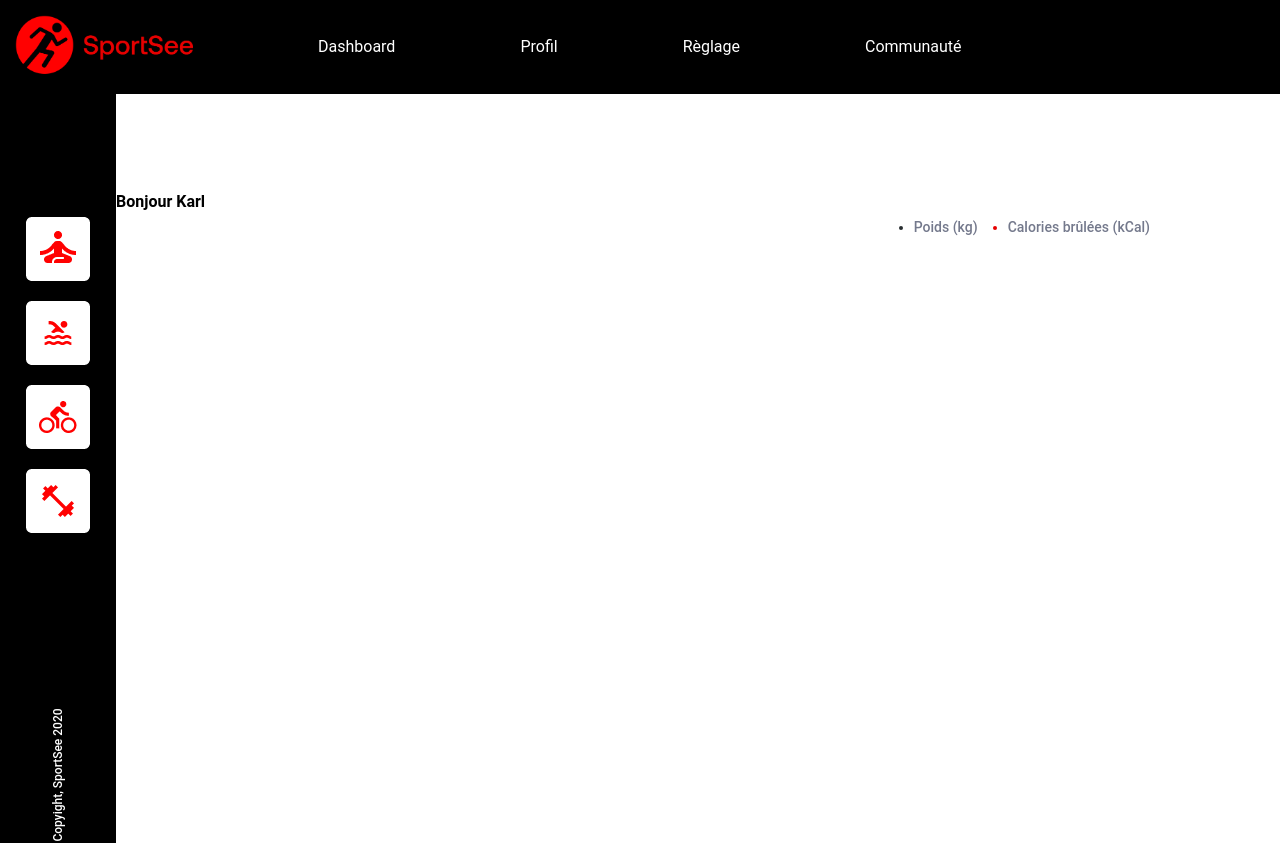
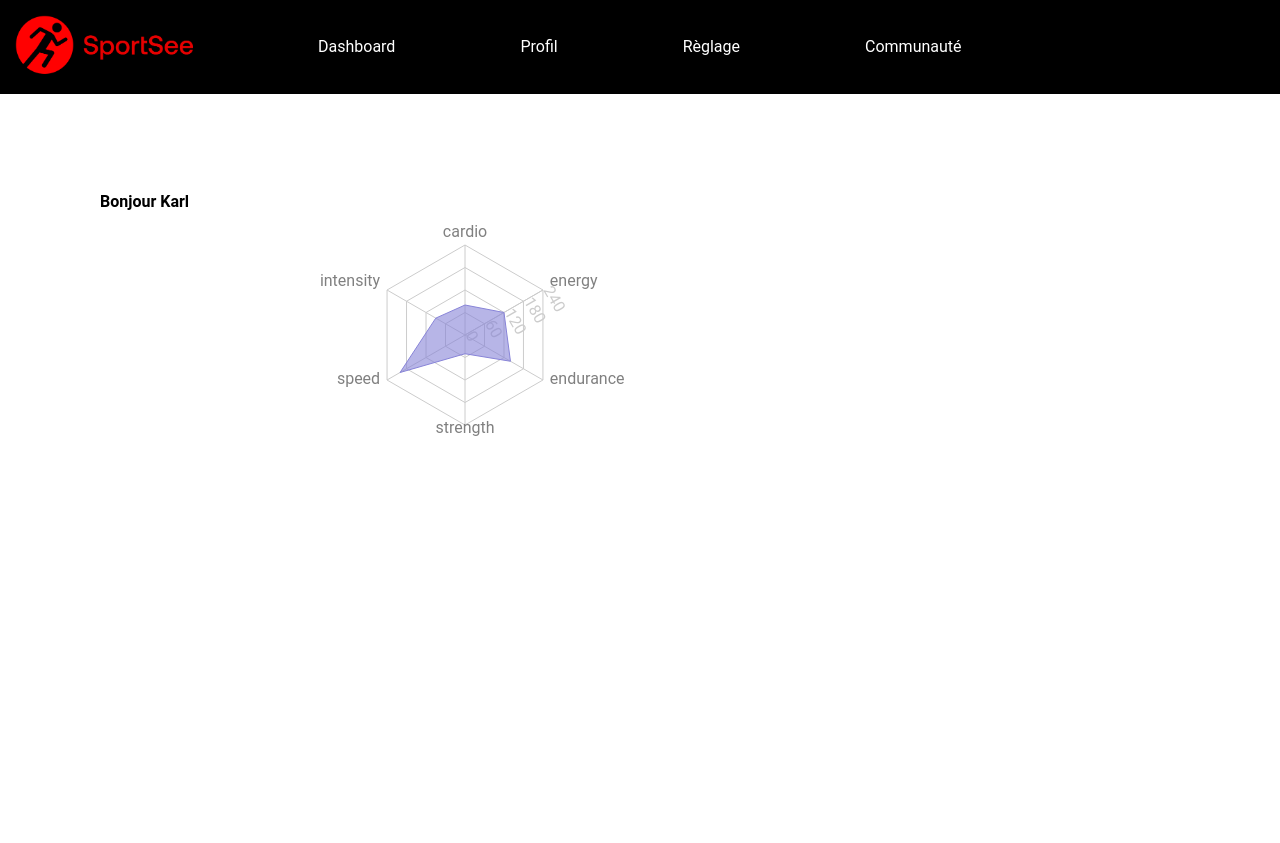
Before and after one commit to Emmanuel97423/sportsee, a React (Create React App) app: page /Dashboard/12 in a window 1280 px wide. Shown: the top 843 px of the page. After the commit the page ends 800 px from the top, so only its background shows below. Built offline with nearby package versions, Linux system fonts and the light colour scheme.

Commit message:
No fix sidebar, RadarChart no UI OK

```diff
--- /dev/null
+++ b/src/components/RadarChartByChat/index.jsx
@@ -0,0 +1,20 @@
+import React from 'react';
+import { Radar } from 'recharts';
+
+export default function RadarChart(props) {
+  const { performances } = props;
+  return (
+    <Radar data={performances}>
+      {performances[0].data.map((item) => (
+        <Radar
+          key={item.getName()}
+          name={item.getName()}
+          dataKey={item.value}
+          stroke="#8884d8"
+          fill="#8884d8"
+          fillOpacity={0.6}
+        />
+      ))}
+    </Radar>
+  );
+}
--- /dev/null
+++ b/src/components/RadarChartComponent/index.jsx
@@ -0,0 +1,118 @@
+/* eslint-disable no-unused-vars */
+/* eslint-disable react/no-array-index-key */
+import React, { Fragment } from 'react';
+import {
+  RadarChart,
+  PolarGrid,
+  PolarAngleAxis,
+  PolarRadiusAxis,
+  Radar,
+  ResponsiveContainer,
+} from 'recharts';
+import Performance from '../../models/performances/Performance';
+
+// La fonction qui transforme la structure de données en tableau
+// de données utilisable par le composant RadarChart
+// function getData(performances) {
+//   const { userId, kind, data } = performances;
+//   console.log('performances:', performances);
+
+//   // Création de l'objet de données pour le radar chart
+//   const radarData = { userId };
+
+//   // Remplissage de l'objet de données avec les valeurs
+//   // de chaque "kind"
+//   data.forEach((item) => {
+//     const { value, kind: itemKind } = item;
+//     radarData[kind[itemKind]] = value;
+//   });
+
+//   return radarData;
+// }
+
+function filterUserPerformances(userDataPerformances, id) {
+  return userDataPerformances.filter(
+    (performance) => performance.userId === id,
+  );
+}
+
+// Le composant qui affiche le radar chart
+export default function RadarChartComponent({ performances, userId }) {
+  const filteredPerformance = filterUserPerformances(performances, userId);
+
+  const performance = new Performance(filteredPerformance[0]);
+  const formatData = performance.dataItem.map((d) => {
+    return {
+      subject: performance.kind[d.kind],
+      A: d.value,
+    };
+  });
+  console.log('formatData:', formatData);
+
+  return (
+    // <RadarChart data={performances.dataItem[0]}>
+    //   <PolarGrid />
+    //   <PolarAngleAxis dataKey={performances.dataItem[0].kinds} />
+    //   <PolarRadiusAxis angle={30} domain={[0, 240]} />
+    //   <Radar
+    //     name="Cardio"
+    //     dataKey={performances}
+    //     stroke="#8884d8"
+    //     fill="#8884d8"
+    //     fillOpacity={0.6}
+    //   />
+    //   <Radar
+    //     name="Endurance"
+    //     dataKey={performances}
+    //     stroke="#8884d8"
+    //     fill="#8884d8"
+    //     fillOpacity={0.6}
+    //   />
+    // </RadarChart>
+    <>
+      <RadarChart outerRadius={90} width={730} height={250} data={formatData}>
+        <PolarGrid />
+        <PolarAngleAxis dataKey="subject" />
+        <PolarRadiusAxis angle={30} domain={[0, 240]} />
+        <Radar
+          name={userId}
+          dataKey="A"
+          stroke="#8884d8"
+          fill="#8884d8"
+          fillOpacity={0.6}
+        />
+      </RadarChart>
+      {/* {performances.map((item, index) => {
+        console.log('index:', index);
+        console.log('item:', item);
+      })} */}
+      {/* {data.map((element, index) => {
+        return (
+          <Fragment key={index}>
+            <ResponsiveContainer width="100%" height={320}>
+              <RadarChart data={element}>
+                <PolarGrid />
+                <PolarAngleAxis dataKey={element} />
+                <PolarRadiusAxis angle={30} domain={[0, 240]} />
+                <Radar
+                  name="Cardio"
+                  dataKey={element.cardio}
+                  stroke="#8884d8"
+                  fill="#8884d8"
+                  fillOpacity={0.6}
+                />
+                <Radar
+                  name="Endurance"
+                  dataKey={element.endurance}
+                  stroke="#8884d8"
+                  fill="#8884d8"
+                  fillOpacity={0.6}
+                />
+              </RadarChart>
+            </ResponsiveContainer>
+          </Fragment>
+        );
+      })} */}
+    </>
+  );
+}
--- a/src/layout/LayoutDefault.jsx
+++ b/src/layout/LayoutDefault.jsx
@@ -1,13 +1,15 @@
 import React from 'react';
 import NavBar from '../components/Nav/NavBar';
-import SideBar from '../components/Nav/SideBar';
+// import SideBar from '../components/Nav/SideBar';
+// eslint-disable-next-line import/no-cycle
 
 export default function LayoutDefault({ children }) {
   const style = { height: '100%' };
   return (
     <div style={style}>
       <NavBar />
-      <SideBar />
+      {/* <SideBar /> */}
+
       <main>{children}</main>
     </div>
   );
--- /dev/null
+++ b/src/models/performances/DataItem.js
@@ -0,0 +1,33 @@
+/* eslint-disable no-underscore-dangle */
+
+/**
+ * Represents a value of performance for a given type
+ */
+export default class DataItem {
+  /**
+   * Creates a new instance of the DataItem class
+   * @param {object} data - An object containing the performance data
+   * @param {number} data.value - The value of the performance
+   * @param {number} data.kind - The number of the performance type
+   */
+  constructor(data) {
+    this._values = data.value;
+    this._kinds = data.kind;
+  }
+
+  /**
+   * Gets the value of the performance
+   * @return {number} The value of the performance
+   */
+  get value() {
+    return this._values;
+  }
+
+  /**
+   * Gets the number of the performance type
+   * @return {number} The number of the performance type
+   */
+  get kind() {
+    return this._kinds;
+  }
+}
--- /dev/null
+++ b/src/models/performances/Performance.js
@@ -0,0 +1,44 @@
+/* eslint-disable no-underscore-dangle */
+import DataItem from './DataItem';
+
+/**
+ * Represents a user's performance data
+ */
+export default class Performances {
+  /**
+   * Creates a new instance of the Performances class
+   * @param {object} data - An object containing the user's performance data
+   * @param {number} data.userId - The user's ID
+   * @param {object} data.kind - An object that maps numbers to performance types
+   * @param {DataItem[]} data.data - An array of DataItem objects representing the user's performance data
+   */
+  constructor(data) {
+    this._userId = data.userId;
+    this._kind = data.kind;
+    this._dataItem = data.data.map((item) => new DataItem(item));
+  }
+
+  /**
+   * Gets the user's ID
+   * @return {number} The user's ID
+   */
+  get userId() {
+    return this._userId;
+  }
+
+  /**
+   * Gets the object that maps numbers to performance types
+   * @return {object} An object that maps numbers to performance types
+   */
+  get kind() {
+    return this._kind;
+  }
+
+  /**
+   * Gets the array of DataItem objects representing the user's performance data
+   * @return {DataItem[]} An array of DataItem objects representing the user's performance data
+   */
+  get dataItem() {
+    return this._dataItem;
+  }
+}
--- a/src/pages/Dashboard.jsx
+++ b/src/pages/Dashboard.jsx
@@ -1,30 +1,78 @@
-import React from 'react';
+/* eslint-disable no-unused-vars */
+import React, { useState, useEffect } from 'react';
 import { useParams } from 'react-router-dom';
-import BarChartComponent from '../components/BarChartComponent';
-import data from '../__mock__/data.json';
+// import BarChartComponent from '../components/BarChartComponent';
+import RadarChartComponent from '../components/RadarChartComponent';
+// import RadarChartByChat from '../components/RadarChartByChat';
+import mockDataJson from '../__mock__/data.json';
 
-const userActivity = data.usersActivity;
-const userData = data.users;
+// import Performance from '../models/performances/Performance';
+
+function filterUsers(userDataFiltered, id) {
+  return userDataFiltered.filter((user) => user.id === id);
+}
+
+function filterUserPerformances(userDataPerformances, id) {
+  return userDataPerformances.filter(
+    (performance) => performance.userId === id,
+  );
+}
 
 export default function Dashboard() {
   const { id } = useParams();
+  const [data, setData] = useState(mockDataJson);
+  // const userActivity = data.usersActivity;
+  const userPerformances = data.performances;
+  const userData = data.users;
+
+  const [performancesState, setPerformancesState] = useState(
+    mockDataJson.performances,
+  );
+  const [firstNameState, setFirstNameState] = useState('FirstName');
+
   const parseIntId = parseInt(id, 10);
-  // eslint-disable-next-line array-callback-return
-  const activitySelectedByUserId = userActivity.filter(
-    (activity) => activity.userId === parseIntId,
-  );
-  const userSelected = userData.filter((user) => user.id === parseIntId);
-  const { firstName } = userSelected[0].userInfos;
-  // const userInfosFirstName = () => {
-  //   userSelected.map((user) => {
-  //     const { firstName } = user.userInfos;
-  //     return firstName;
-  //   });
-  // };
+
+  useEffect(() => {
+    const filteredUser = filterUsers(userData, parseIntId);
+    const { firstName } = filteredUser[0].userInfos;
+    setFirstNameState(firstName);
+    // const filteredPerformances = filterUserPerformances(
+    //   userPerformances,
+    //   parseIntId,
+    // );
+
+    // const filteredPerformancesObject = filteredPerformances[0];
+
+    // setPerformancesState([...performancesState, filteredPerformancesObject]);
+
+    // const performance = new Performance(filteredPerformancesObject);
+
+    // setPerformancesState({
+    //   ...performancesState,
+    //   userId: filteredPerformancesObject.userId,
+    //   kind: filteredPerformancesObject.kind,
+    //   data: filteredPerformancesObject.data,
+    // });
+    // eslint-disable-next-line array-callback-return
+    // const activitySelectedByUserId = userActivity.filter(
+    //   (activity) => activity.userId === parseIntId,
+    // );
+    // const userSelected = userData.filter((user) => user.id === parseIntId);
+    // setFirstName(userSelected[0].userInfos.firstName);
+    // const performancesSelectedByUserId = performances.filter(
+    //   (performance) => performance.userId === parseIntId,
+    // );
+    // const performancesClasse = new Performance(performancesSelectedByUserId[0]);
+  }, []);
+
   return (
     <div className="container">
-      <h1>Bonjour {firstName}</h1>
-      <BarChartComponent userActivity={activitySelectedByUserId} />
+      <h1>Bonjour {firstNameState}</h1>
+      {/* <BarChartComponent userActivity={activitySelectedByUserId} /> */}
+      <RadarChartComponent
+        performances={performancesState}
+        userId={parseIntId}
+      />
     </div>
   );
 }
```
Also changed, not shown: src/models/performances/PerformanceChat.js (added, +11 -0 lines), src/models/performances/PerformanceData.js (added, +20 -0 lines).
